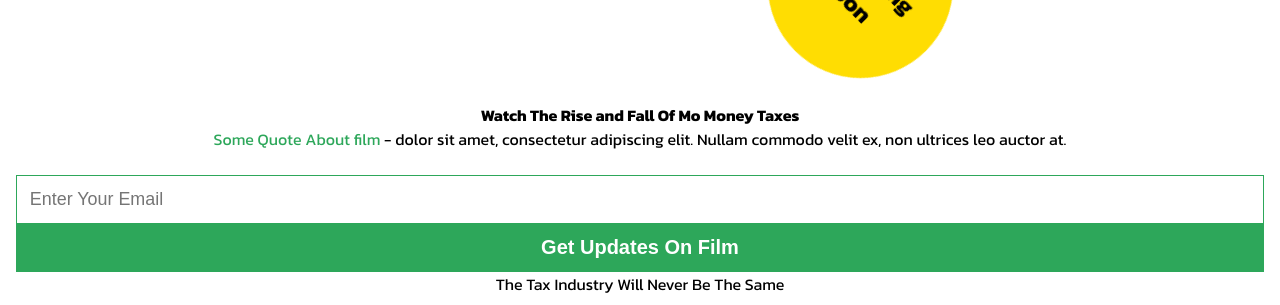
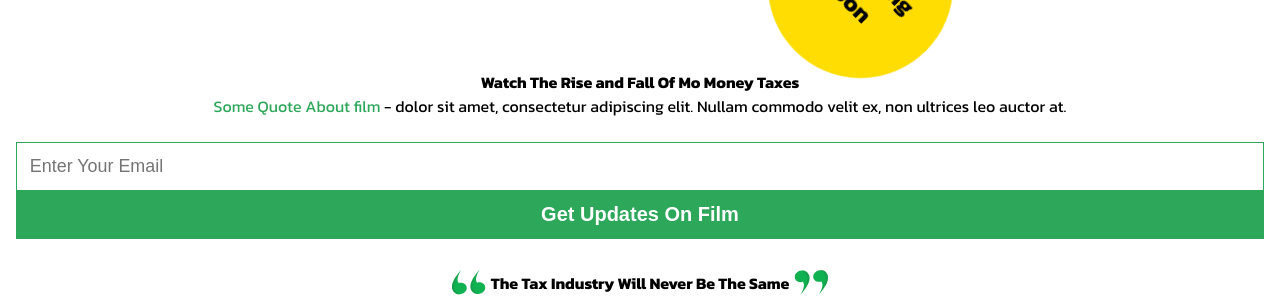
Before and after one commit to jerobejrobinson/mo-money-taxes, a website built with Vite: page index.html in a window 1280 px wide. Shown: the part 537-842 px from the top of the page. Built offline with nearby package versions, Linux system fonts and the light colour scheme.

Commit message:
added tax industry quote

```diff
--- a/index.html
+++ b/index.html
@@ -39,13 +39,12 @@
         </label>
         <button>Get Updates On Film</button>
       </form>
-      <p>The Tax Industry Will Never Be The Same</p>
+      <div id="taxIndustryQuote">
+        <img class="quotes" id="left-quote" src="/images/svg/green-double-quote.svg" alt="green quotes">
+        <p>The Tax Industry Will Never Be The Same</p>
+        <img class="quotes" id="right-quote" src="/images/svg/green-double-quote.svg" alt="green quotes">
+      </div>
     </section>
-    <script>
-      function toggleNavButton(x) {
-        x.classList.toggle('change');
-        document.querySelector('#navLinks').classList.toggle('change');
-      }
-    </script>
+    <script src="main.js"></script>
   </body>
 </html>
--- /dev/null
+++ b/main.js
@@ -0,0 +1,4 @@
+function toggleNavButton(x) {
+    x.classList.toggle('change');
+    document.querySelector('#navLinks').classList.toggle('change');
+}
--- a/style.css
+++ b/style.css
@@ -18,7 +18,6 @@
   -webkit-font-smoothing: antialiased;
   -moz-osx-font-smoothing: grayscale;
   -webkit-text-size-adjust: 100%;
-  overflow-x: hidden;
 
   scrollbar-width: thin;
   scrollbar-color: #346040;
@@ -153,7 +152,7 @@
   background-color: #FFDD02;
   border-radius: 50%;
   color: black;
-  display: flex;
+  display: none;
   flex-direction: column;
   text-align: center;
   align-items: center;
@@ -167,7 +166,7 @@
 
 #optInOne {
   color: #000;
-  margin-top: 225px;
+  margin-top: 12rem;
   padding: 0 1rem;
   display: flex;
   flex-direction: column;
@@ -179,10 +178,6 @@
   font-size: 1rem;
 }
 
-#optInOne p {
-
-}
-
 #optInOne span {
   color: #2DA75A;
 }
@@ -192,6 +187,7 @@
   display: flex;
   flex-direction: column;
   width: calc(100vw - 2rem);
+  margin-bottom: 2rem;
 }
 
 #optInOne form input{
@@ -210,6 +206,28 @@
   padding: .8rem;
   border: #2DA75A;
   color: #fff;
+}
+
+#taxIndustryQuote {
+  font-weight: 700;
+  font-size: 1rem;
+  position: relative;
+}
+
+.quotes {
+  position: absolute;
+  top: 0;
+
+}
+
+#left-quote {
+  left: 0;
+  transform: scaleX(-1) scaleY(-1) translateX(100%) translateY(25%);
+}
+
+#right-quote {
+  right: 0;
+  transform: translateX(100%) translateY(-25%);
 }
 @media only screen and (min-width: 875px) {
   nav {
@@ -241,4 +259,8 @@
   #navLinks a:hover {
     background: #0fb150;
   }
+
+  #comingSoon {
+    display: flex;
+  }
 }
```
Also changed, not shown: public/images/svg/green-double-quote.svg (added).
